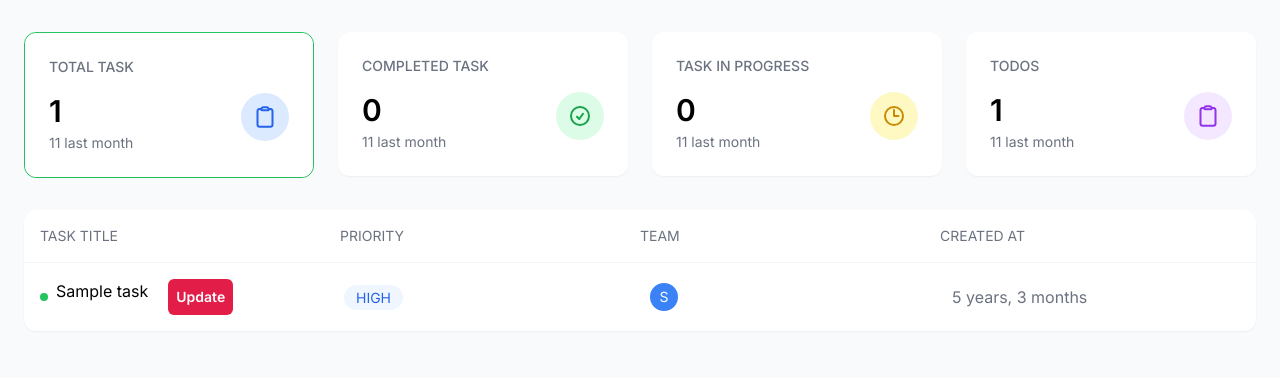
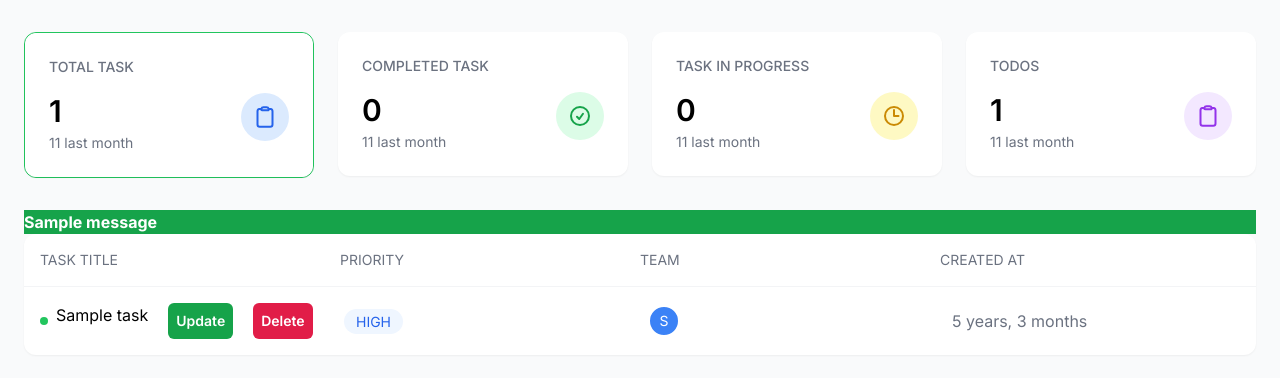
Before and after one commit to sheikh-riyadh/task-manager-python, a Django app: page /task/manager-dashboard/ in a window 1280 px wide. Shown: the part 64-442 px from the top of the page. Run offline with Django 5.2, Linux system fonts and the light colour scheme; tables that the repository leaves empty hold one stand-in row (values such as "Sample post"); one stand-in notice (Sample message) is shown.

Commit message:
applied crud operation

```diff
--- a/task/templates/dashboard/dashboard.html
+++ b/task/templates/dashboard/dashboard.html
@@ -168,6 +168,26 @@
             </div>
           </a>
         </div>
+        <div>
+          <p>
+            {% if messages %}
+              {% for message in messages %}
+                <span class="
+                  {% if message.tags == 'error' %}
+                    bg-rose-600 text-white font-bold block
+                  {% elif message.tags == 'success' %}
+                    bg-green-600 text-white font-bold block
+                  {% else %}
+                    bg-gray-300 text-black font-medium block
+                  {% endif %}
+                ">
+                  {{ message }}
+                </span>
+              {% endfor %}
+            {% endif %}
+          </p>
+        </div>
+
 
         {% block card %}
 
--- a/task/templates/dashboard/manager-dashboard.html
+++ b/task/templates/dashboard/manager-dashboard.html
@@ -24,12 +24,20 @@
                   <span title="{{ task.title }}">
                     {{task.title|slice:"0:15"}}...
                   </span>
-                  <a class="block bg-rose-600 text-white p-2 rounded-md text-sm font-semibold" href="{% url 'update-task' task.id %}">Update</a>
+                  <a class="block bg-green-600 text-white p-2 rounded-md text-sm font-semibold" href="{% url 'update-task' task.id %}">Update</a>
+                  <form action="{% url 'delete-task' task.id %}" method="POST">
+                    {% csrf_token %}
+                    <button class="block bg-rose-600 text-white p-2 rounded-md text-sm font-semibold">Delete</button>
+                  </form>
                 </div>
             {% else %}
                 <div class="flex gap-5">
                   <span >{{ task.title }}</span>
-                  <a class="block bg-rose-600 text-white p-2 rounded-md text-sm font-semibold" href="{% url 'update-task' task.id %}">Update</a>
+                  <a class="block bg-green-600 text-white p-2 rounded-md text-sm font-semibold" href="{% url 'update-task' task.id %}">Update</a>
+                  <form action="{% url 'delete-task' task.id %}" method="POST">
+                    {% csrf_token %}
+                    <button class="block bg-rose-600 text-white p-2 rounded-md text-sm font-semibold">Delete</button>
+                  </form>
                 </div>
             {% endif %}
       </span>
--- a/task/urls.py
+++ b/task/urls.py
@@ -1,5 +1,5 @@
 from django.urls import path
-from task.views import user_dashboard,manager_dashboard,test,create_task,show_tasks,update_task
+from task.views import user_dashboard,manager_dashboard,test,create_task,show_tasks,update_task,delete_task
 
 urlpatterns=[
     path("user-dashboard/",user_dashboard, name="user-dashboard"),
@@ -7,5 +7,6 @@ urlpatterns=[
     path("test/",test),
     path("create-task/", create_task, name="create-task"),
     path("update-task/<int:id>/", update_task, name="update-task"),
+    path("delete-task/<int:id>/", delete_task, name="delete-task"),
     path('show-task/', show_tasks)
 ]
--- a/task/views.py
+++ b/task/views.py
@@ -86,7 +86,6 @@ def create_task(req):
 def update_task(req,id):
     task = Task.objects.get(id=id)
     task_form = TaskModelForm(instance=task)
-    task_detail_form = TaskDetailModelForm()
 
     if task.details:
         task_detail_form = TaskDetailModelForm(instance=task.details)
@@ -112,6 +111,19 @@ def update_task(req,id):
         "task_detail_form": task_detail_form
     }
     return render(req, "dashboard/task_form.html", context)
+
+
+def delete_task(req, id):
+    if req.method=="POST":
+        task = Task.objects.get(id=id)
+        print(task.title)
+        task.delete()
+        messages.success(req,"Deleted successfully..!")
+        return redirect("manager-dashboard")
+    else:
+        messages.error(req,"Something went wrong..!")
+        return redirect("manager-dashboard")
+
 
 
 def show_tasks(req):
```
